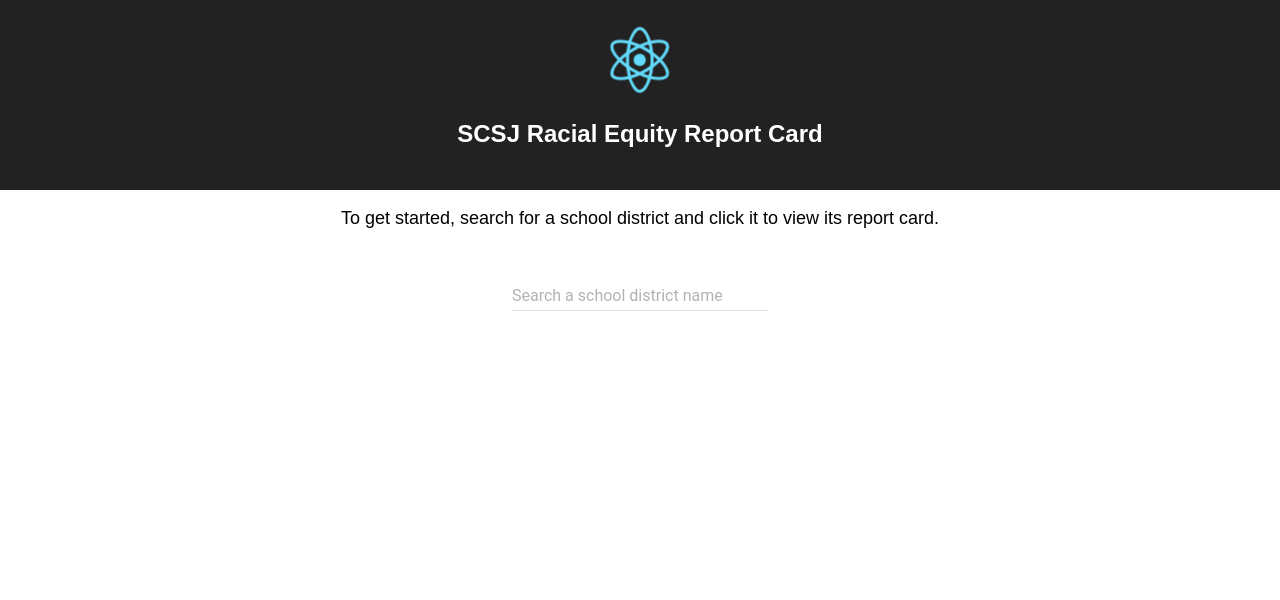
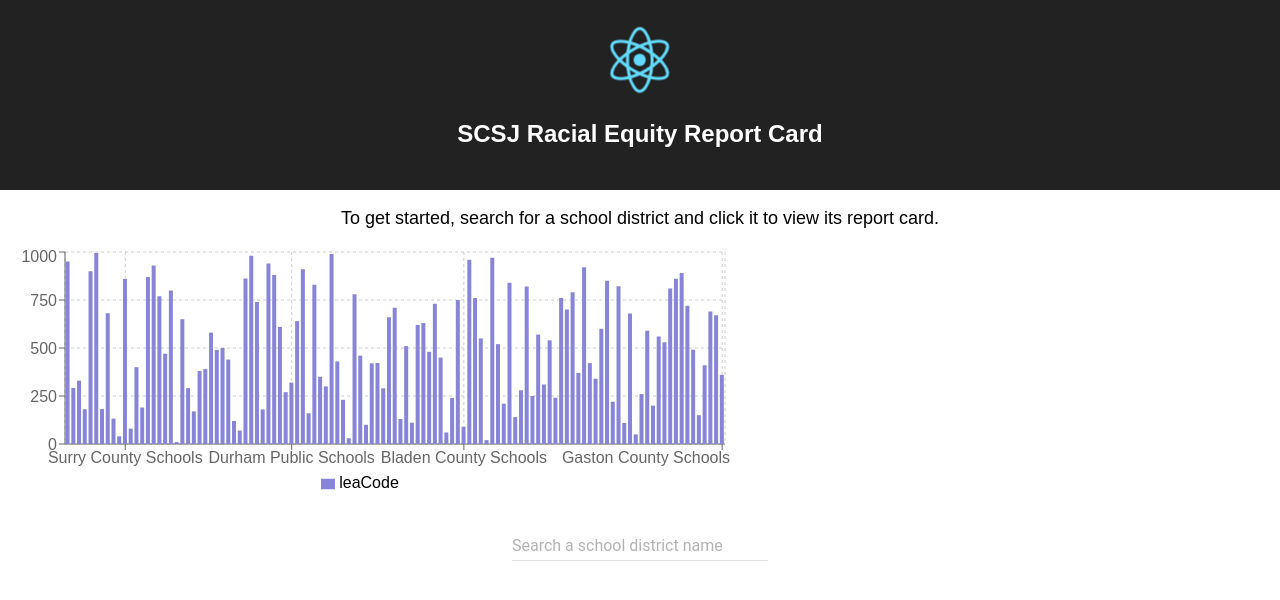
Before and after one commit to davidnmora/racial-equity-report, a React app: page / in a window 1280 px wide. Shown: the top 600 px of the page. Built offline with nearby package versions, Linux system fonts and the light colour scheme.

Commit message:
Add basic bar chart via ReCharts

```diff
--- a/package.json
+++ b/package.json
@@ -38,6 +38,7 @@
     "react-dev-utils": "^5.0.0",
     "react-dom": "^16.2.0",
     "react-redux": "^5.0.7",
+    "recharts": "^1.0.0-beta.10",
     "redux": "^3.7.2",
     "style-loader": "0.19.0",
     "sw-precache-webpack-plugin": "0.11.4",
--- a/src/App.js
+++ b/src/App.js
@@ -23,7 +23,8 @@ class App extends Component {
             </header>
             <p className="App-intro">
               To get started, search for a school district and click it to view its report card.
-          </p>
+            </p>
+
             <SearchBarAndResults districtData={districtData} />
           </div>
         </div>
--- a/src/SearchBarAndResults.js
+++ b/src/SearchBarAndResults.js
@@ -1,5 +1,6 @@
 import React, { Component } from 'react';
 import AutoComplete from 'material-ui/AutoComplete';
+import { BarChart, CartesianGrid, XAxis, YAxis, Tooltip, Legend, Bar } from 'recharts';
 
 export default class SearchBarAndResults extends Component {
   constructor(props) {
@@ -14,8 +15,20 @@ export default class SearchBarAndResults extends Component {
     const { selectedItemIndex } = this.state
     const selectedDistrictObject = selectedItemIndex === undefined ? {} : this.props.districtData[selectedItemIndex]
     console.log(selectedDistrictObject)
+
     return (
       <div>
+        <BarChart width={730} height={250} data={this.props.districtData}>
+          <CartesianGrid strokeDasharray="3 3" />
+          <XAxis dataKey="districtName" />
+          <YAxis />
+          <Tooltip />
+          <Legend />
+          <Bar dataKey="leaCode" fill="#8884d8" />
+          {/* <Bar dataKey="uv" fill="#82ca9d" /> */}
+        </BarChart>
+
+
         <AutoComplete
           floatingLabelText="Search a school district name"
           filter={AutoComplete.fuzzyFilter}
```
Also changed, not shown: 1 other file (tests, documents, lock files or other folders).
